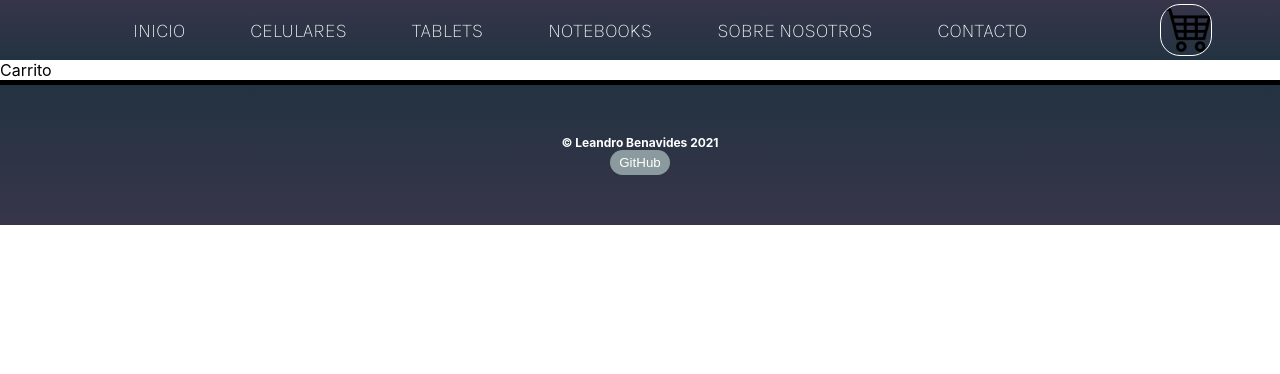
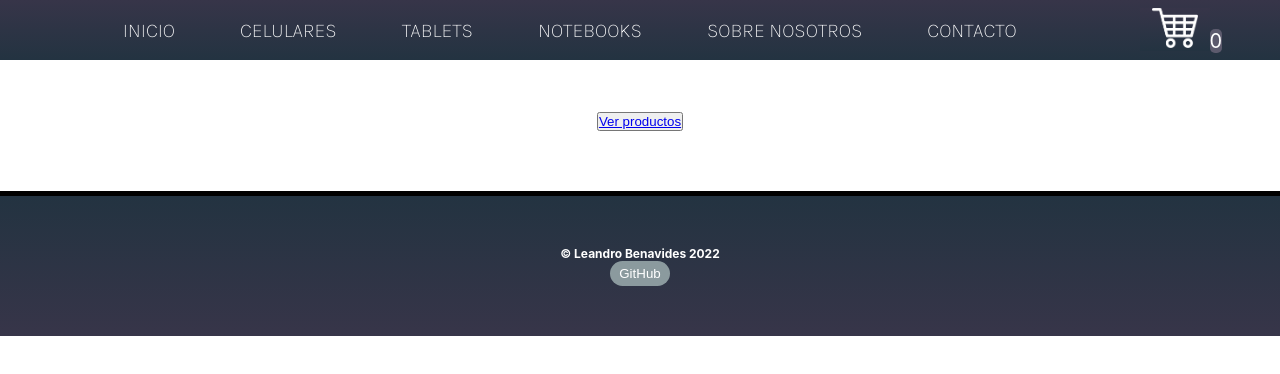
Before and after one commit to Lean-front/React-js, a React (Create React App) app: page /cart in a window 1280 px wide. Shown: the top 374 px of the page. Built offline with nearby package versions, Linux system fonts and the light colour scheme.

Commit message:
desafio10

```diff
--- a/src/App.css
+++ b/src/App.css
@@ -25,6 +25,28 @@ ul{
   font-family: 'Karla', sans-serif;
   font-weight: lighter;
 }
+.BotonCarrito{
+  border: none;
+  width: 70px;
+  background-image: linear-gradient(#373549, rgb(35, 51, 65));
+}
+.BotonCarrito:hover{
+  background-image: linear-gradient(#5b586e, rgb(54, 71, 87));
+}
+.carrito{
+  height: 40px;
+}
+.carritoContador{
+  color: white;
+  font-size: 20px;
+  background-color: #5c5a6d;
+  border-radius: 5px;
+}
+.ContenedorCarrito{
+  text-align: center;
+  width: 100%;
+  margin: 50px 0px 40px 0px;
+}
 .Link{
   text-decoration: none;
   color: white;
@@ -38,11 +60,6 @@ ul{
 }
 h1{
   text-align: center;
-}
-.carrito{
-  height: 50px;
-  border: white 1px solid;
-  border-radius: 20px;
 }
 .Productos{
   display: flex;
--- a/src/App.js
+++ b/src/App.js
@@ -1,19 +1,23 @@
 import './App.css';
 import NavBar from './components/NavBar/NavBar';
-import Cart from './components/NavBar/CartWidget';
+import CartWidget from './components/Cart/CartWidget';
 import ItemListContainer from './components/ItemList/ItemListContainer';
 import ItemDetailContainer from "./components/ItemDetail/ItemDetailContainer";
-import Footer from './Footer/Footer';
+import Footer from './components/Footer/Footer';
 import { BrowserRouter, Switch, Route } from 'react-router-dom';
+import Cart from './components/Cart/Cart';
+import CartProvider from './Context/CartProvider';
+
 
 function App() {
 
   return (
     <>
+      <CartProvider>
         <BrowserRouter>
           <div className="menu">
             <NavBar />
-          <Cart />
+            <CartWidget />
           </div>
           <Switch>
             <Route exact path="/">
@@ -30,11 +34,12 @@ function App() {
               <ItemDetailContainer />
             </Route>
             <Route exact path="/contacto">CONTACTO</Route>
-          <Route exact path="/cart">Carrito</Route>
+            <Route path="/cart"><Cart /></Route>
           </Switch>
           <br />
           <Footer />
         </BrowserRouter>
+      </CartProvider>
     </>
   );
 }
--- /dev/null
+++ b/src/Context/CartProvider.jsx
@@ -0,0 +1,39 @@
+import React, { createContext, useState } from "react";
+
+export const cartContext = createContext();
+
+const CartProvider = ({children}) => {
+
+    const [carrito, setCarrito] = useState([]);
+
+    const addItem = (productId, amount) =>{
+        if (isInCart(productId.id)){
+            const indexItem = carrito.findIndex(e => e.item.id === productId.id)
+            carrito[indexItem].amount = carrito[indexItem].amount + amount;
+            setCarrito([...carrito]);
+        }else{
+        setCarrito([...carrito, {item: productId, amount}])
+        }
+    }
+
+    const removeItem = (id) =>{
+        const reCarrito = carrito.filter(e => e.item.id !== id)
+        setCarrito(reCarrito);
+    }
+
+    const clear = () => {
+        setCarrito([])
+    }
+
+    const isInCart = (id) =>{
+        return carrito.some(Element => Element.item.id === id)
+    }
+
+    return(
+        <cartContext.Provider value={{carrito, addItem, removeItem, clear}}>
+            {children}
+        </cartContext.Provider>
+    )
+}
+
+export default CartProvider;
--- /dev/null
+++ b/src/components/Cart/Cart.jsx
@@ -0,0 +1,28 @@
+import React, { useContext } from "react"
+import { Link } from "react-router-dom";
+import { cartContext } from "../../Context/CartProvider";
+import CartItem from "./CartItem";
+
+const Cart = () => {
+
+    const { carrito, clear } = useContext(cartContext);
+
+    return (
+        <>
+            <div className="ContenedorCarrito">
+                {carrito.length === 0 ?
+                    <div>
+                        <button><Link to={"/"}>Ver productos</Link></button>
+                    </div>
+                    :
+                    <div>
+                        {carrito.map(e => <CartItem key={e.item.id} prod={e} />)}
+                        <button onClick={() => clear()}>Vaciar</button>
+                    </div>
+                }
+            </div>
+        </>
+    )
+}
+
+export default Cart;
--- /dev/null
+++ b/src/components/Cart/CartItem.jsx
@@ -0,0 +1,19 @@
+import React, { useContext } from "react"
+import { cartContext } from "../../Context/CartProvider";
+
+const CartItem = ({prod}) => {
+
+    const { removeItem } = useContext(cartContext)
+
+    return (
+        <>
+            <div>
+                <h2>{prod.item.name}</h2>
+                <p>Cantidad: {prod.amount}</p>
+                <button onClick={() => removeItem(prod.item.id)}>X</button>
+            </div>
+        </>
+    )
+}
+
+export default CartItem;
--- /dev/null
+++ b/src/components/Cart/CartWidget.jsx
@@ -0,0 +1,20 @@
+import React from "react";
+import { Link } from "react-router-dom";
+import carrito from "../../img/carrito.png"
+
+const CartWidget = () => {
+    return (
+        <>
+            <div>
+                <button className="BotonCarrito">
+                    <Link to={"/cart"}>
+                        <img className="carrito" src={carrito} alt="carrito" />
+                    </Link>
+                </button>
+                <span className="carritoContador">0</span>
+            </div>
+        </>
+    )
+}
+
+export default CartWidget
--- a/src/Footer/Footer.jsx
+++ b/src/components/Footer/Footer.jsx
@@ -5,7 +5,7 @@ export default function Footer() {
     return (
         <>
             <div className="Footer">
-                <h3>© Leandro Benavides 2021</h3>
+                <h3>© Leandro Benavides 2022</h3>
                 <button className="BotonLinkGit"><a className="GitHub" href="https://github.com/Lean-front">GitHub</a></button>
             </div>
         </>
--- a/src/components/ItemDetail/ItemDetail.jsx
+++ b/src/components/ItemDetail/ItemDetail.jsx
@@ -1,13 +1,17 @@
-import React, { useState } from "react";
+import React, { useState, useContext } from "react";
 import { Link } from "react-router-dom";
+import { cartContext } from "../../Context/CartProvider";
 import ItemCount from "../ItemList/ItemCount";
+
 
 export default function ItemDetail({ productId }) {
 
+    const { addItem } = useContext(cartContext)
     const [count, setCount] = useState(true);
 
     function onAdd(amount) {
-        alert("Has agregado:"+ " " + productId.name + " " + "cantidad:" + amount);
+        alert("Has agregado:"+ productId.name + "cantidad:" + amount);
+        addItem(productId, amount);
         setCount(false);
     };
 
@@ -19,7 +23,7 @@ export default function ItemDetail({ productId }) {
                         <div className="ContenedorDetalle">
                             <div className="Detalle">
                                 <h2>{productId.name}</h2>
-                                <img className="ImagenDetalle" src={productId.img} />
+                                <img className="ImagenDetalle" src={productId.img} alt="producto"/>
                                 <p>Cantidad disponible: {productId.stock}</p>
                                 <p>Precio: {productId.precio}</p>
                                 <p>Tipo: {productId.categoria}</p>
@@ -33,17 +37,40 @@ export default function ItemDetail({ productId }) {
                         </div>
                     </>
                     :
-                    <><img className="Carga" src="https://image.flaticon.com/icons/png/512/101/101791.png" /></>
+                    <><img className="Carga" src="https://image.flaticon.com/icons/png/512/101/101791.png" alt="cargando" /></>
                 }
             </div>
         </>
     );
 }
 
+
+
+// { productId, onAdd, added }
+
+
 // <ItemCount max={productId.stock} min={productId.initial} onAdd={onAdd}/>
-/* <div className="ContenedorDetalles">
-                <p>{items.name}</p>
-                <p>Cantidad disponible: {items.stock}</p>
-                <p>Precio: {items.precio}</p>
-                <p>Precio: {items.categoria}</p>
-            </div> */
+/* <div>
+                {(productId.id) ?
+                    <>
+                        <div className="ContenedorDetalle">
+                            <div className="Detalle">
+                                <h2>{productId.name}</h2>
+                                <img className="ImagenDetalle" src={productId.img} />
+                                <p>Cantidad disponible: {productId.stock}</p>
+                                <p>Precio: {productId.precio}</p>
+                                <p>Tipo: {productId.categoria}</p>
+                                {
+                                    (added) ?
+                                    <ItemCount max={productId.stock} min={productId.initial} onAdd={onAdd}/>
+                                    :
+                                    <button className="BotonVerCarrito"><Link className="Link"to={"/cart"}>Ver carrito</Link></button>
+                                }
+                            </div>
+                        </div>
+                    </>
+                    :
+                    <><img className="Carga" src="https://image.flaticon.com/icons/png/512/101/101791.png" /></>
+                }
+            </div>
+             */
--- a/src/components/ItemDetail/ItemDetailContainer.jsx
+++ b/src/components/ItemDetail/ItemDetailContainer.jsx
@@ -1,27 +1,29 @@
-import React, { useEffect, useState } from "react";
+import React, {  useEffect, useState } from "react";
 import { useParams } from "react-router-dom";
 import ItemDetail from "./ItemDetail";
 
 export default function ItemDetailContainer() {
 
     const { itemId } = useParams();
-
     const [productId, setProductId] = useState({});
 
     useEffect(() => {
         setTimeout(() => {
 
             let ListProducts = [
-                { id:"01", name: "Celular Samsung A32", stock: 30, initial: 0, precio:"50000", categoria: "celulares", img: "https://http2.mlstatic.com/D_NQ_NP_922219-MLA48428094384_122021-O.webp"},
-                { id:"02", name: "Apple Iphone 11", stock: 25, initial: 0, precio:"250000", categoria: "celulares", img: "https://http2.mlstatic.com/D_NQ_NP_796892-MLA46114829828_052021-O.webp"},
-                { id:"03", name: "Tablet Samsung Galaxy Tab A7", stock: 40, initial: 0, precio:"27000", categoria: "tablets", img: "https://http2.mlstatic.com/D_NQ_NP_765874-MLA47146197629_082021-O.webp"},
-                { id:"04", name: "Tablet Lenovo Tab k10", stock: 60, initial: 0, precio:"45000", categoria: "tablets", img: "https://http2.mlstatic.com/D_NQ_NP_972580-MLA48600236953_122021-O.webp"},
-                { id:"05", name: "Notebook HP", stock: 30, initial: 0, precio:"55000", categoria: "notebooks", img: "https://http2.mlstatic.com/D_NQ_NP_717043-MLA48644116183_122021-O.webp"},
-                { id:"06", name: "Notebook Exo Smart", stock: 50, initial: 0, precio:"75000", categoria: "notebooks", img: "https://http2.mlstatic.com/D_NQ_NP_853557-MLA48644020952_122021-O.webp"},
-                { id:"07", name: "Notebook Lenovo IdeaPad", stock: 30, initial: 0, precio:"50000", categoria: "notebooks", img: "https://http2.mlstatic.com/D_NQ_NP_710064-MLA42694520583_072020-O.webp"},
+                { id: "01", name: "Celular Samsung A32", stock: 30, initial: 0, precio: "50000", categoria: "celulares", img: "https://http2.mlstatic.com/D_NQ_NP_922219-MLA48428094384_122021-O.webp" },
+                { id: "02", name: "Apple Iphone 11", stock: 25, initial: 0, precio: "250000", categoria: "celulares", img: "https://http2.mlstatic.com/D_NQ_NP_796892-MLA46114829828_052021-O.webp" },
+                { id: "03", name: "Tablet Samsung Galaxy Tab A7", stock: 40, initial: 0, precio: "27000", categoria: "tablets", img: "https://http2.mlstatic.com/D_NQ_NP_765874-MLA47146197629_082021-O.webp" },
+                { id: "04", name: "Tablet Lenovo Tab k10", stock: 60, initial: 0, precio: "45000", categoria: "tablets", img: "https://http2.mlstatic.com/D_NQ_NP_972580-MLA48600236953_122021-O.webp" },
+                { id: "05", name: "Notebook HP", stock: 30, initial: 0, precio: "55000", categoria: "notebooks", img: "https://http2.mlstatic.com/D_NQ_NP_717043-MLA48644116183_122021-O.webp" },
+                { id: "06", name: "Notebook Exo Smart", stock: 50, initial: 0, precio: "75000", categoria: "notebooks", img: "https://http2.mlstatic.com/D_NQ_NP_853557-MLA48644020952_122021-O.webp" },
+                { id: "07", name: "Notebook Lenovo IdeaPad", stock: 30, initial: 0, precio: "50000", categoria: "notebooks", img: "https://http2.mlstatic.com/D_NQ_NP_710064-MLA42694520583_072020-O.webp" },
+                { id: "08", name: "Celular Xiaomi 9A", stock: 20, initial: 0, precio: "28000", categoria: "celulares", img: "https://http2.mlstatic.com/D_NQ_NP_981867-MLA48770610134_012022-O.webp" },
+                { id: "09", name: "Tablet Philco TP7A6", stock: 50, initial: 0, precio: "11000", categoria: "tablets", img: "https://http2.mlstatic.com/D_NQ_NP_845915-MLA47848867480_102021-O.webp" },
+                { id: "10", name: "Notebook Dell Inspiron 3505", stock: 60, initial: 0, precio: "135000", categoria: "notebooks", img: "https://http2.mlstatic.com/D_NQ_NP_790874-MLA44939295335_022021-O.webp" },
             ]
 
-            ListProducts = ListProducts.filter(item => item.id == itemId);
+            ListProducts = ListProducts.filter(item => item.id === itemId);
 
             let Product = ListProducts[0];
 
@@ -32,7 +34,28 @@ export default function ItemDetailContainer() {
 
     return (
         <>
-            <ItemDetail productId={productId} />
+            <ItemDetail productId={productId}/>
         </>
     );
 }
+// import { cartContext } from "../../Context/CartProvider";
+/*
+const {addItem} = useContext(cartContext)
+    const { itemId } = useParams();
+    const [productId, setProductId] = useState({});
+    const [added, setAdded] = useState(false);
+*/
+
+/*
+const onAdd = (amount) =>{
+        alert("Has agregado:" + productId.name + "cantidad:" + amount);
+        addItem(productId, amount);
+        setAdded(true);
+    };
+
+    return (
+        <>
+            <ItemDetail productId={productId} onAdd={onAdd} added={added}/>
+        </>
+    );
+*/
--- a/src/components/ItemList/ItemListContainer.jsx
+++ b/src/components/ItemList/ItemListContainer.jsx
@@ -18,6 +18,9 @@ export default function ItemListContainer() {
                  { id:"05", name: "Notebook HP", stock: 30, initial: 0, precio:"55000", categoria: "notebooks", img: "https://http2.mlstatic.com/D_NQ_NP_717043-MLA48644116183_122021-O.webp"},
                  { id:"06", name: "Notebook Exo Smart", stock: 50, initial: 0, precio:"75000", categoria: "notebooks", img: "https://http2.mlstatic.com/D_NQ_NP_853557-MLA48644020952_122021-O.webp"},
                  { id:"07", name: "Notebook Lenovo IdeaPad", stock: 30, initial: 0, precio:"50000", categoria: "notebooks", img: "https://http2.mlstatic.com/D_NQ_NP_710064-MLA42694520583_072020-O.webp"},
+                 { id:"08", name: "Celular Xiaomi 9A", stock: 20, initial: 0, precio:"28000", categoria: "celulares", img: "https://http2.mlstatic.com/D_NQ_NP_981867-MLA48770610134_012022-O.webp"},
+                 { id:"09", name: "Tablet Philco TP7A6", stock: 50, initial: 0, precio:"11000", categoria: "tablets", img: "https://http2.mlstatic.com/D_NQ_NP_845915-MLA47848867480_102021-O.webp"},
+                 { id:"10", name: "Notebook Dell Inspiron 3505", stock: 60, initial: 0, precio:"135000", categoria: "notebooks", img: "https://http2.mlstatic.com/D_NQ_NP_790874-MLA44939295335_022021-O.webp"},
             ])
          }, 2000)
     })
--- a/src/components/NavBar/CartWidget.jsx
+++ /dev/null
@@ -1,10 +0,0 @@
-import React from "react";
-import carrito from "../../img/carrito.png";
-
-const Cart = () => {
-    return(
-        <img className="carrito" src={carrito} alt="carrito"/>
-    )
-}
-
-export default Cart
```
Also changed, not shown: src/img/carrito.png. Lines whose indentation alone changed are shown as unchanged.
